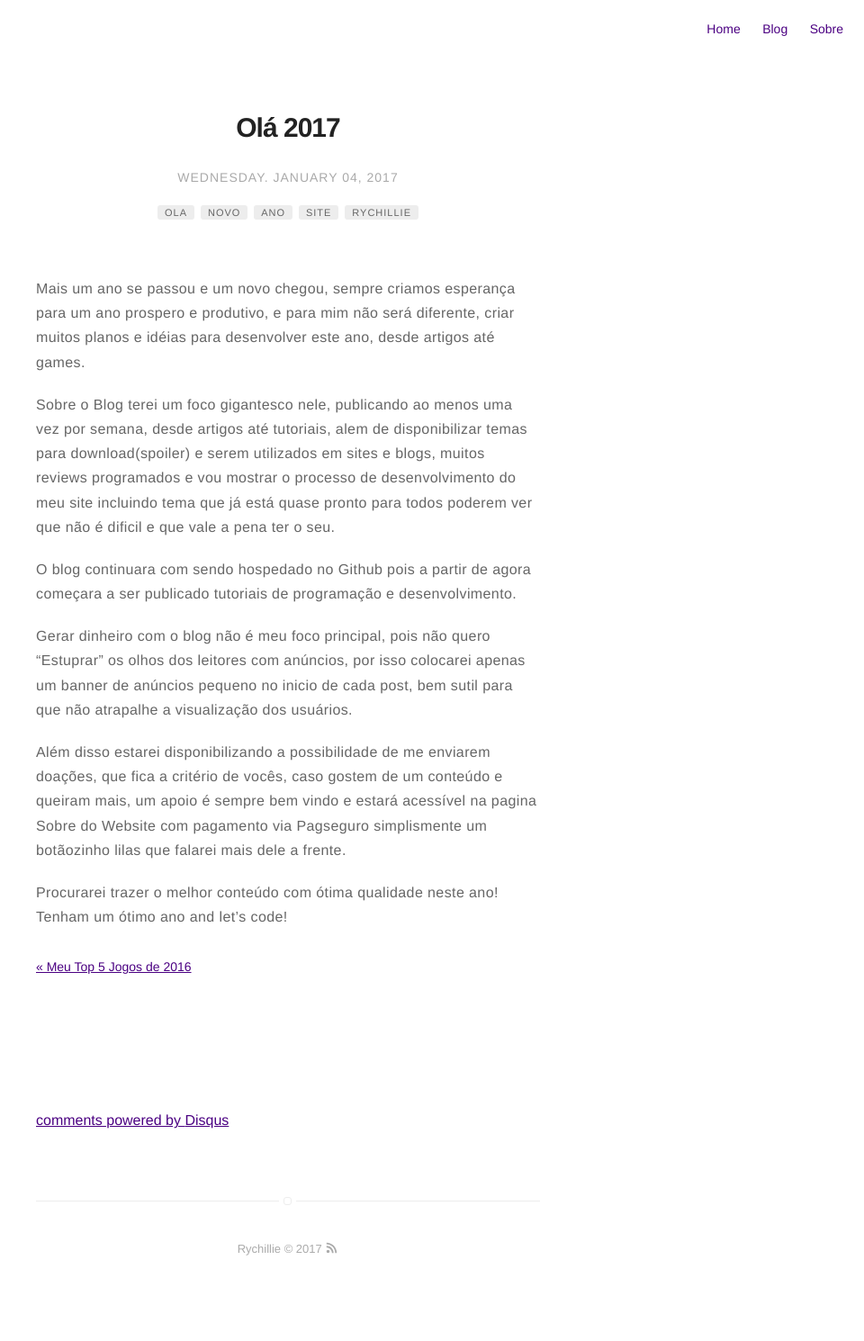
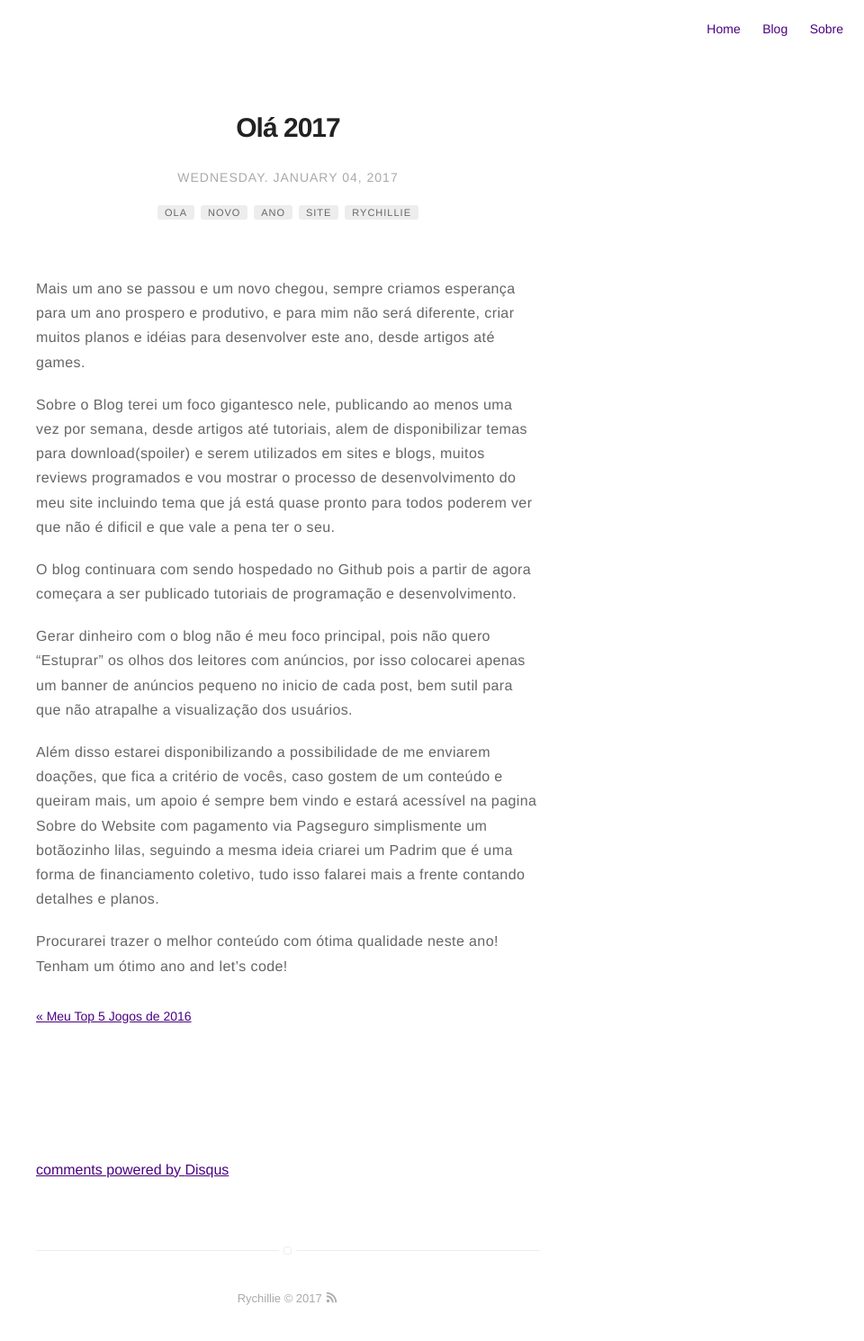
Before and after one commit to Rychillie/rychillieOLD, a Jekyll site: the page built from _posts/2017/01/2017-01-04-happy-new-year.markdown, in a window 1280 px wide. Shown: the whole page at 90% size, without its empty margins (320-1280 px from the left). Built offline with Jekyll 4.4.1, drawn with Linux system fonts in a browser that asks for light colours; comment, search, counter and statistics services are not loaded; before the commit the page ends 1435 px from its top, so only the background shows below that.

Commit message:
Update 2017-01-04-happy-new-year.markdown

```diff
--- a/_posts/2017/01/2017-01-04-happy-new-year.markdown
+++ b/_posts/2017/01/2017-01-04-happy-new-year.markdown
@@ -33,6 +33,6 @@ O blog continuara com sendo hospedado no Github pois a partir de agora começara
 
 Gerar dinheiro com o blog não é meu foco principal, pois não quero "Estuprar" os olhos dos leitores com anúncios, por isso colocarei apenas um banner de anúncios pequeno no inicio de cada post, bem sutil para que não atrapalhe a visualização dos usuários.
 
-Além disso estarei disponibilizando a possibilidade de me enviarem doações, que fica a critério de vocês, caso gostem de um conteúdo e queiram mais, um apoio é sempre bem vindo e estará acessível na pagina Sobre do Website com pagamento via Pagseguro simplismente um botãozinho lilas que falarei mais dele a frente.
+Além disso estarei disponibilizando a possibilidade de me enviarem doações, que fica a critério de vocês, caso gostem de um conteúdo e queiram mais, um apoio é sempre bem vindo e estará acessível na pagina Sobre do Website com pagamento via Pagseguro simplismente um botãozinho lilas, seguindo a mesma ideia criarei um Padrim que é uma forma de financiamento coletivo, tudo isso falarei mais a frente contando detalhes e planos.
 
 Procurarei trazer o melhor conteúdo com ótima qualidade neste ano! Tenham um ótimo ano and let's code!
```
